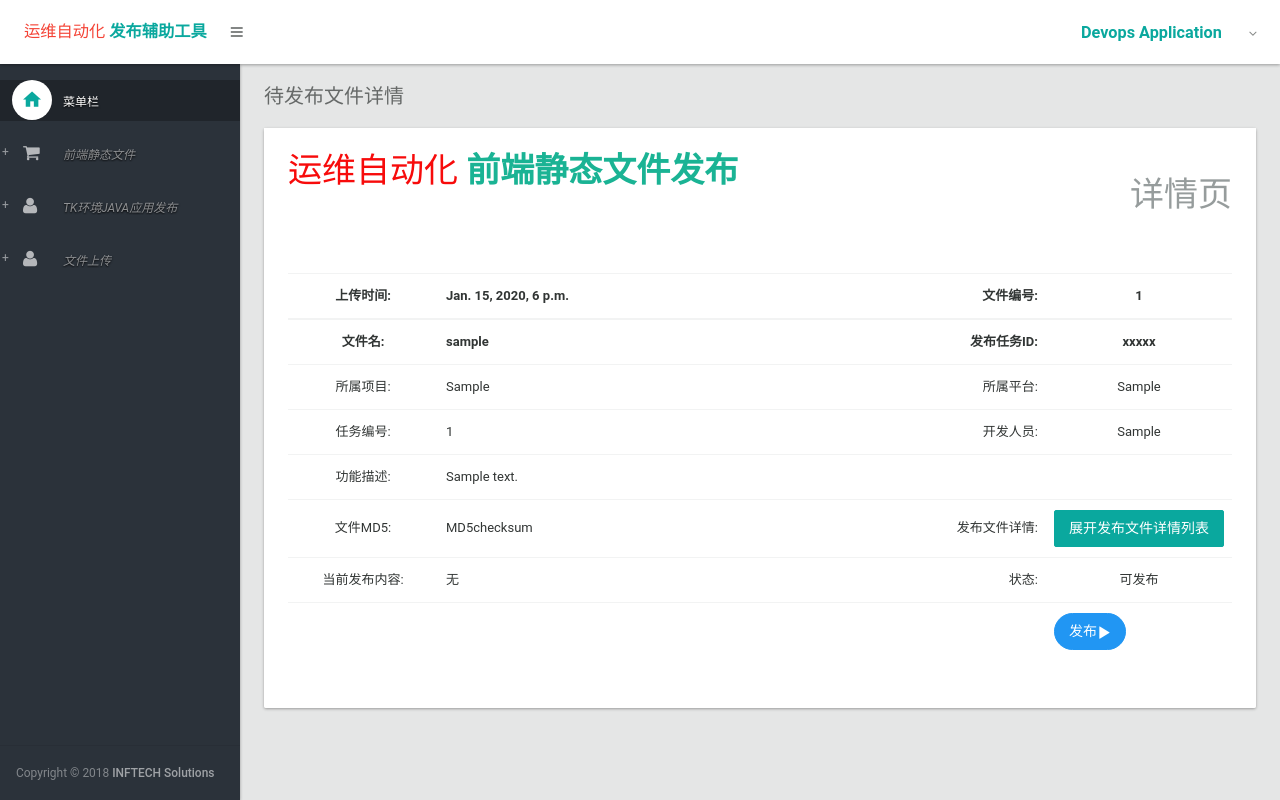
After one commit to chuan-yk/deployment, a Django app: page /frontitems/list/1/detail/ in a window 1280 px wide. The commit adds this page. Run offline with Django 3.2, Linux system fonts and the light colour scheme; a user stored in the database is signed in; tables that the repository leaves empty hold one stand-in row (values such as "Sample post"); parts of the project's set-up code (start-up, migrations or seed data) failed here and were passed over; some libraries are stand-ins or nearby versions.

Commit message:
待发布文件详情页面

```diff
--- /dev/null
+++ b/frontitems/templates/frontitems/file_detail.html
@@ -0,0 +1,160 @@
+{% extends 'layout.html' %}
+
+{% load staticfiles %}
+
+{% block title %}发布文件详情{% endblock %}
+
+{% block body %}
+
+    {#    {% for info in uploadfile_detail %}#}
+    {% if uploadfile_detail %}
+        <section xmlns="http://www.w3.org/1999/html">
+            <div class="section-header">
+                <ol class="breadcrumb">
+                    <li class="active">待发布文件详情</li>
+                </ol>
+            </div>
+            <div class="section-body">
+                <div class="row">
+                    <div class="col-lg-12">
+                        <div class="card card-printable style-default-light">
+                            <div class="card-body style-default-bright" id="print">
+                                <!-- BEGIN FILE DETAIL HEADER -->
+                                <div class="row">
+                                    <div class="col-xs-8">
+                                        <h1 class="text-light" style="margin-top: 0px; color: #f70b0b">运维自动化 <strong
+                                                class="text-accent-dark" style="color: #1ab394">前端静态文件发布</strong></h1>
+                                    </div>
+                                    <div class="col-xs-4 text-right">
+                                        <h1 class="text-light text-default-light">详情页</h1>
+                                    </div>
+                                </div><!--end .row -->
+                                <!-- END FILE DETAIL HEADER -->
+                                <br/>
+
+                                <br/>
+
+                                <!-- BEGIN INVOICE PRODUCTS -->
+                                <div class="row">
+                                    <div class="col-md-12">
+                                        <table class="table">
+                                            {#                                            <thead>#}
+                                            <tr>
+                                                <th style="width:150px" class="text-center">上传时间:</th>
+                                                <th class="text-left">{{ uploadfile_detail.create_date }}</th>
+                                                <th style="width:140px" class="text-right">文件编号:</th>
+                                                <th style="width:180px"
+                                                    class="text-center">{{ uploadfile_detail.id }}</th>
+                                            </tr>
+                                            {#                                            </thead>#}
+                                            <tbody>
+                                            <tr>
+                                                <th style="width:150px" class="text-center">文件名:</th>
+                                                <th class="text-left">{{ uploadfile_detail.slug }}</th>
+                                                <th style="width:140px" class="text-right">发布任务ID:</th>
+                                                <th style="width:180px"
+                                                    class="text-center"> xxxxx
+                                                </th>
+                                            </tr>
+                                            <tr>
+                                                <td class="text-center">所属项目:</td>
+                                                <td>
+                                                    {{ uploadfile_detail.app }}
+                                                </td>
+                                                <td class="text-right">所属平台:</td>
+                                                <td class="text-center">
+                                                    {{ uploadfile_detail.platform }}
+                                                </td>
+                                            </tr>
+                                            <tr>
+                                                <td class="text-center">任务编号:</td>
+                                                <td>
+                                                    {{ uploadfile_detail.bug_id }}
+                                                </td>
+                                                <td class="text-right">开发人员:</td>
+                                                <td class="text-center">
+                                                    {{ uploadfile_detail.user }}
+                                                </td>
+                                            </tr>
+                                            <tr>
+                                                <td class="text-center">功能描述:</td>
+                                                <td>  {{ uploadfile_detail.description }}   </td>
+                                                <td class="text-right"></td>
+                                                <td class="text-center">  </td>
+                                            </tr>
+                                                {% if not filemd5.show %}
+                                                    <tr>
+                                                        <td class="text-center">文件MD5:</td>
+                                                        <td>  MD5checksum </td>
+                                                        <td class="text-right">发布文件详情:</td>
+
+                                                        <td class="text-center">
+                                                            <a href="{% url 'frontitems:file_detail' uploadfile_detail.id %}?filemd5=1"
+                                                               class="btn btn-primary">
+                                                                展开发布文件详情列表</a>
+                                                        </td>
+                                                        {% else %}
+                                                        <td class="text-center">文件MD5:</td>
+                                                        <td>  MD5checksum   </td>
+                                                        <td class="text-right">文件详情:</td>
+                                                        <td class="text-center">
+                                                            <a href="{% url 'frontitems:file_detail' uploadfile_detail.id %}?filemd5=0"
+                                                               class="btn btn-primary">
+                                                                收起文件详情列表</a>
+                                                        </td>
+                                                        {% for sub_file, sub_md5 in filemd5.MD5.items %}
+                                                            <tr>
+                                                                <td class="text-center">{{ sub_file }}</td>
+                                                                <td class="text-left">{{ sub_md5 }}</td>
+                                                            </tr>
+                                                        {% endfor %}
+                                                {% endif %}
+
+                                            </tr>
+
+                                            <tr>
+                                                {% if pub_lock.lock %}
+                                                    <td class="text-center">当前发布内容:</td>
+                                                    <td> {{ pub_lock.pubtask }} </td>
+                                                    <td class="text-right">状态:</td>
+                                                    <td class="text-center">不可发布</td>
+                                                {% else %}
+                                                    <td class="text-center">当前发布内容:</td>
+                                                    <td> 无</td>
+                                                    <td class="text-right">状态:</td>
+                                                    <td class="text-center">可发布</td>
+                                                {% endif %}
+                                            </tr>
+                                            <tr>
+                                                <td></td>
+                                                <td></td>
+                                                <td></td>
+                                                <td>
+                                                    {% if pub_lock.lock %}
+                                                        <a href="{% url 'frontitems:do_pub' uploadfile_detail.id %}"
+                                                           class="btn  btn-info btn-rounded disabled">发布<i
+                                                                class="md glyphicon glyphicon-play"></i></a>
+                                                    {% else %}
+                                                        <a href="{% url 'frontitems:do_pub' uploadfile_detail.id %}"
+                                                           class="btn  btn-info btn-rounded">发布<i
+                                                                class="md glyphicon glyphicon-play"></i></a>
+                                                    {% endif %}
+                                                </td>
+                                            </tr>
+
+                                            </tbody>
+                                        </table>
+                                    </div><!--end .col -->
+                                </div><!--end .row -->
+                                <!-- END INVOICE PRODUCTS -->
+
+                            </div><!--end .card-body -->
+                        </div><!--end .card -->
+                    </div><!--end .col -->
+                </div><!--end .row -->
+            </div><!--end .section-body -->
+        </section>
+        {#    {% endfor %}#}
+    {% endif %}
+
+{% endblock %}
--- a/frontitems/urls.py
+++ b/frontitems/urls.py
@@ -5,10 +5,11 @@ from . import views
 app_name = 'frontitems'
 urlpatterns = [
 
-    url(r'^upload/$', views.upload, name='upload'),
-    url(r'^list/$', views.list, name='list_all'),
-    url(r'^list/(?P<pk>[0-9]+)/detail/$', views.list_detail, name='list_pub'),
-    #url(r'^pub/(?P<pk>[0-9]+)/do$', views.pub, name='do_pub'),
-    #url(r'^pub/(?P<pk>[0-9]+)/result$', views.pubresult, name='pub_result'),
-
+    url(r'^upload/$', views.upload, name='upload'),                                 # 原一键发布入口，弃用
+    url(r'^list/$', views.list, name='list_all'),                                   # 列表详情
+    url(r'^list/(?P<pk>[0-9]+)/detail/$', views.list_detail, name='file_detail'),   # 文件详情
+    url(r'^pub/(?P<pk>[0-9]+)/do$', views.pub, name='do_pub'),                      # 执行发布任务
+    url(r'^pub/(?P<pk>[0-9]+)/detail$', views.pubresult, name='pub_detail'),        # 发布状态查看，发布进度和过程
+    url(r'^pub/(?P<pk>[0-9]+)/result$', views.pubresult, name='pub_result'),        # 发布结果， 更新文件详情
+    url(r'^pub/(?P<pk>[0-9]+)/return$', views.pubresult, name='pub_return'),        # 回滚接口
 ]
--- a/frontitems/views.py
+++ b/frontitems/views.py
@@ -1,38 +1,56 @@
 import os
-from django.shortcuts import render,get_object_or_404
+from django.shortcuts import render, get_object_or_404
 from django.contrib import messages
 from django.contrib.auth.decorators import login_required
-#from django.http import HttpResponse, HttpResponseRedirect
+# from django.http import HttpResponse, HttpResponseRedirect
 from django.template import loader
 import threading
 from datetime import datetime, date, timedelta
 from .models import ProjectInfo, RecordOfStatic
 from django.core.exceptions import ObjectDoesNotExist
-
+from django.http import HttpResponse
 from fileupload.models import Fileupload
 from .remotepubstatic import RemoteReplaceWorker
 
+
 @login_required
 def list(request):
-    #static_uploadfile_list = Fileupload.objects.filter(pk=1)
+    """静态文件全部内容列表
+       Fileupload: 0 为静态文件
+    """
     static_uploadfile_list = Fileupload.objects.filter(type=0)
     return render(request, 'frontitems/list.html', {'static_uploadfile_list': static_uploadfile_list})
 
 
 @login_required
 def list_detail(request, pk):
-    pub_detail = RecordOfStatic.objects.get(pk=pk)
-    return render(request, 'frontitems/detail.html', {'pub_detail':pub_detail})
+    """指定pk 文件详情, Get参数filemd5 为1: 显示更新文件MD5 信息，"""
+    if request.GET.get('filemd5') == '1':
+        show = True
+        MD5 = {'f1': '1111111', 'f2': '22222222', 'f3': '3333333333'}
+    else:
+        show = False
+        MD5 = {'None': None}
+
+    uploadfile_detail = Fileupload.objects.get(pk=pk)
+    # pub_lock   = ''  # function return
+    pub_lock = {'lock': False , 'pubtask': 'mc_sobet_jar_20181108_0001'}
+    filemd5 = {'show': show, 'MD5': MD5}
+    context = {'uploadfile_detail': uploadfile_detail, 'pub_lock': pub_lock, 'filemd5': filemd5}
+    print(context['filemd5'])
+    return render(request, 'frontitems/file_detail.html', context)
 
 
 @login_required
 def pub(request, pk):
-    pass
+    print(pk)
+    return HttpResponse('it is ok , test')
 
 
 @login_required
 def pubresult(request, pk):
     pass
+
 
 @login_required
 def run_tasker(task_projectinfo, inputfiledir):
@@ -46,11 +64,12 @@ def run_tasker(task_projectinfo, inputfiledir):
     time.sleep(10)
     # tasker.ignore_newfile_run()
 
+
 @login_required
-def upload(request):
+def upload(request):  # 原一键发布入口，弃用
     project_cn_set = set()
     platformlist = {}
-    items=[]
+    items = []
     for project_cn in ProjectInfo.objects.values_list('project_cn'):
         project_cn_set.add(project_cn[0])
     for pjt_cn in project_cn_set:
@@ -62,7 +81,7 @@ def upload(request):
     items.sort()
     # platformlist = {'摩臣':"mc", '摩臣2':"mc2", '摩登':"md"}
     # items = ['sobet', 'lottery', 'lottery_m', 'sport']
-    context = { 'platformlist': platformlist,  'items': items, }
+    context = {'platformlist': platformlist, 'items': items, }
 
     if request.method == "POST":  # 请求方法为POST时，进行处理
         try:
@@ -73,7 +92,7 @@ def upload(request):
             task_projectinfo = ProjectInfo.objects.get(project=pst_platform, items=pst_item)
             if task_projectinfo.package_name != pst_filename:
                 raise FileNotFoundError('Upload file = {}  does not match {}'.format(pst_filename,
-                                                                                    task_projectinfo.package_name))
+                                                                                     task_projectinfo.package_name))
             inputfiledir = os.path.join(task_projectinfo.file_save_base_dir,
                                         datetime.now().strftime('%Y%m%d_%H%M%S'))  # linux run
             # inputfiledir = 'D:\\static' # window debug
@@ -86,9 +105,9 @@ def upload(request):
             task = threading.Thread(target=run_tasker, args=(task_projectinfo, inputfiledir))
             task.start()
             messages.success(request, '发布成功！', 'alert-success')
-            #if tasker.coversuccess:
-            #print('===-======debug  2')
-            #coversuccess = True
+            # if tasker.coversuccess:
+            # print('===-======debug  2')
+            # coversuccess = True
             # if coversuccess:    #tasker.coversuccess:
             #     messages.success(request, '发布成功！', 'alert-success')
             #     print('===-======debug  3')
@@ -111,7 +130,7 @@ def upload(request):
             #     messages.warning(request, "默认新增文件不跟新，请联系运维或项目主管审核后更新", 'alert-danger' )
             #     context['newfiles'] = ['static/new/1.txt', '/static/new/mew.image.png'] #'tasker.newfilelist  '
             #     context['newdirs'] = ['static/newimage', 'static/download/']#'tasker.newdirlist'
-        except AttributeError as e:   #myFile.name
+        except AttributeError as e:  # myFile.name
             messages.error(request, '请选择更新文件', 'alert-danger')
         except FileNotFoundError as e:
             messages.error(request, '上传文件不正确\n{}'.format(str(e)), 'alert-danger')
@@ -120,16 +139,16 @@ def upload(request):
             print(e)
         except Exception as e:
             print(e)
-            messages.error(request, '未知错误： '+str(e), 'alert-danger')
+            messages.error(request, '未知错误： ' + str(e), 'alert-danger')
         finally:
             return render(request, 'frontitems/upload.html', context)
-            #return redirect(reverse(upload))
+            # return redirect(reverse(upload))
             pass
 
     elif request.method == 'GET':
         # if request.user.is_authenticated():
         #     #print(request.user.username, '====')
         #     pass
-        #return HttpResponse(template.render(context, request))
+        # return HttpResponse(template.render(context, request))
         context = {'platformlist': platformlist, 'items': items, }
-        return render(request,'frontitems/upload.html',context)
+        return render(request, 'frontitems/upload.html', context)
--- a/templates/layout.html
+++ b/templates/layout.html
@@ -158,8 +158,8 @@
                     <!--start submenu -->
                     <ul>
 {#                        <li><a href="{% url 'new' %}"><span class="title">Add Order xxxxxxxxxx </span></a></li>#}
-                        <li><a href="{% url 'frontitems:upload' %}"><span class="title">TK环境版本发布</span></a></li>
-                        <li><a href="{% url 'not_finish_page' %}"><span class="title">TK环境版本回退</span></a></li>
+                        <li><a href="{% url 'frontitems:list_all' %}"><span class="title">TK环境版本发布</span></a></li>
+                        <li><a href="{% url 'not_finish_page' %}"><span class="title">TK环境发布查询</span></a></li>
 {#                        <li><a href="/"><span class="title">All Orders</span></a></li>#}
                     </ul><!--end /submenu -->
                 </li><!--end /menu-li -->
```
Also changed, not shown: frontitems/templates/frontitems/list.html (+6 -6 lines).
